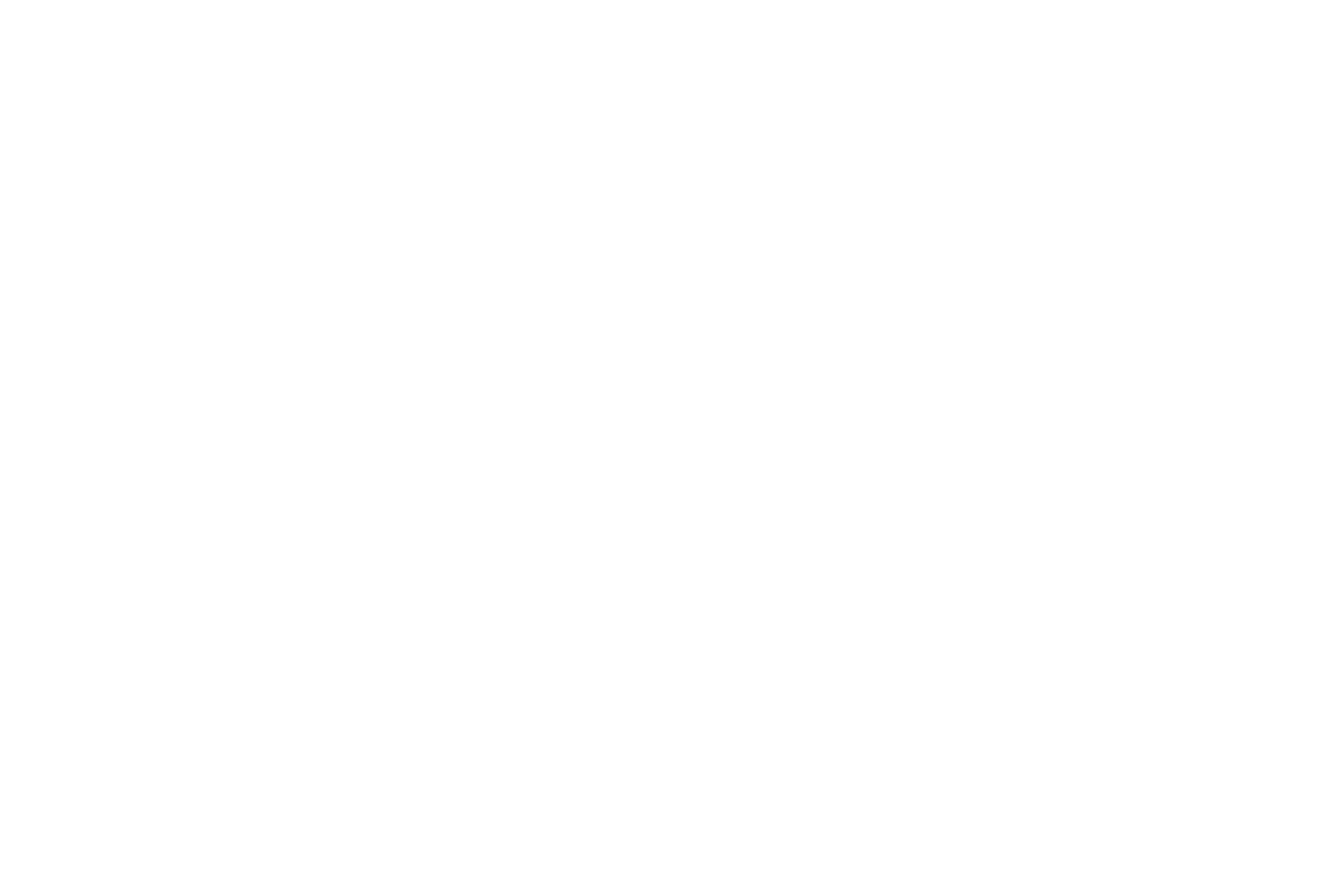
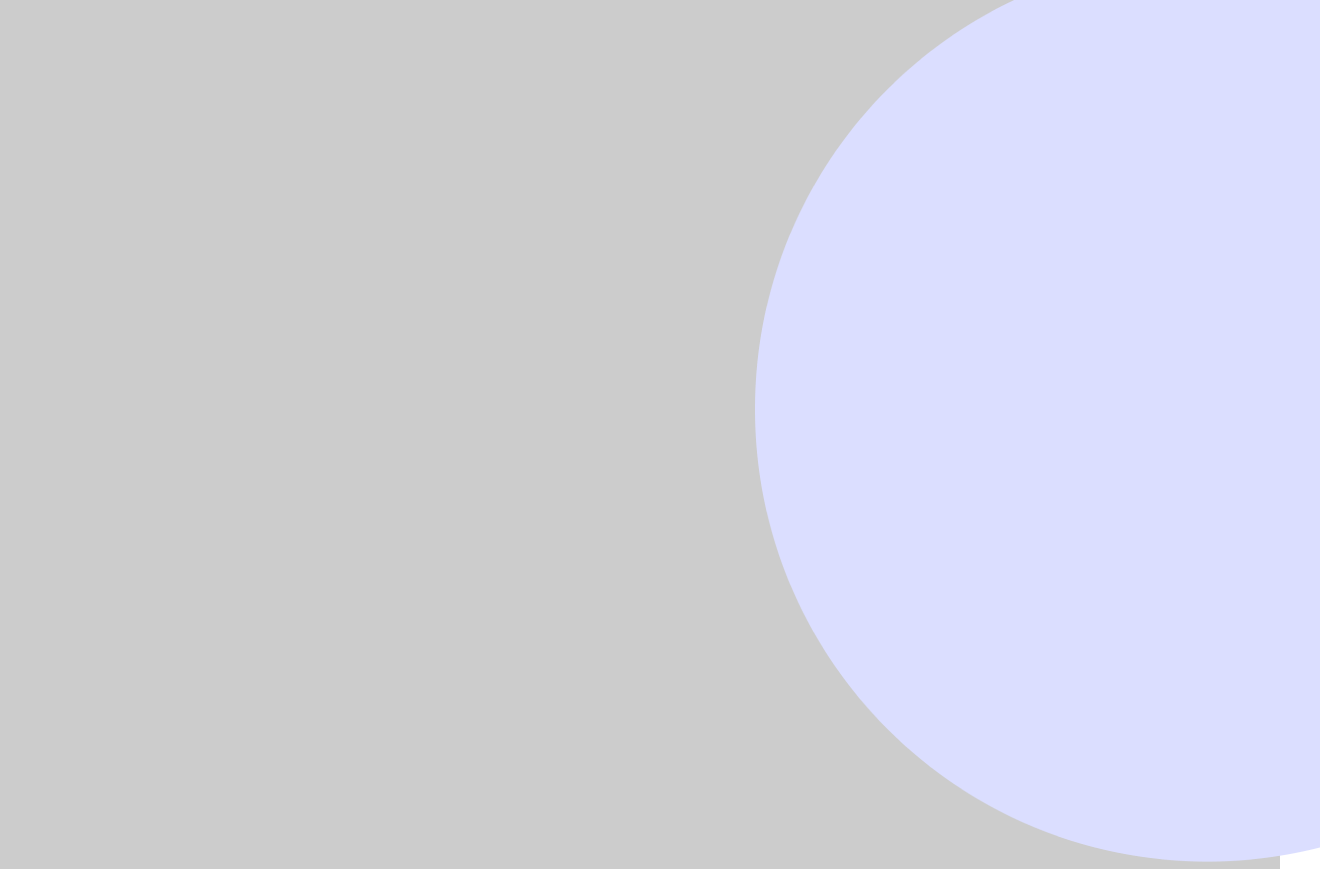
Before and after one commit to KJachimstal/abstract-test, a plain HTML site: page index.html in a window 1280 px wide. Shown: the whole page, 1320 px wide, since content can reach past the window. Before the commit the page ends 800 px from the top, so only its background shows below. Drawn offline with Linux system fonts and the light colour scheme.

Commit message:
Add image in roght site of page

```diff
--- a/index.html
+++ b/index.html
@@ -8,6 +8,9 @@
   <title>Abstract</title>
 </head>
 <body>
+  <div class="container">
+    <img src="images/bubble-21.png" class="background">
 
+  </div>
 </body>
 </html>
--- a/style.css
+++ b/style.css
@@ -0,0 +1,18 @@
+@import url('https://fonts.googleapis.com/css2?family=Poppins:ital,wght@0,100;0,200;0,300;0,400;0,500;0,600;0,700;0,800;0,900;1,100;1,200;1,300;1,400;1,500;1,600;1,700;1,800;1,900&display=swap');
+
+body {
+  font-family: 'Poppins', sans-serif;
+  margin: 0px;
+  display: flex;
+  justify-content: center;
+}
+
+.container {
+  width: 1320px;
+  background-color: #ccc;
+}
+
+.background {
+  position: relative;
+  right: -755px;
+}
```
